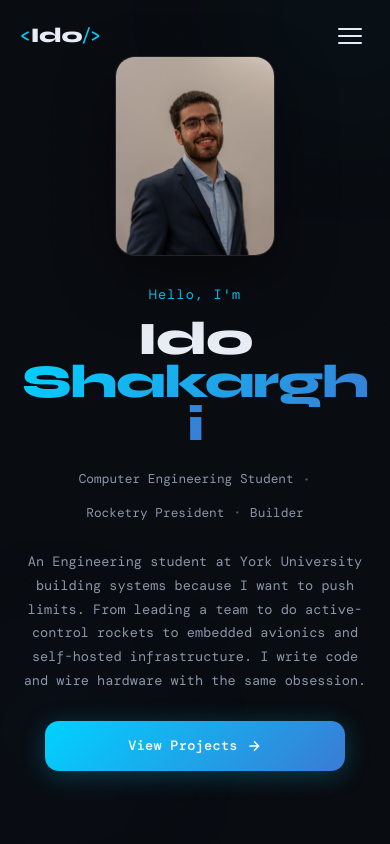
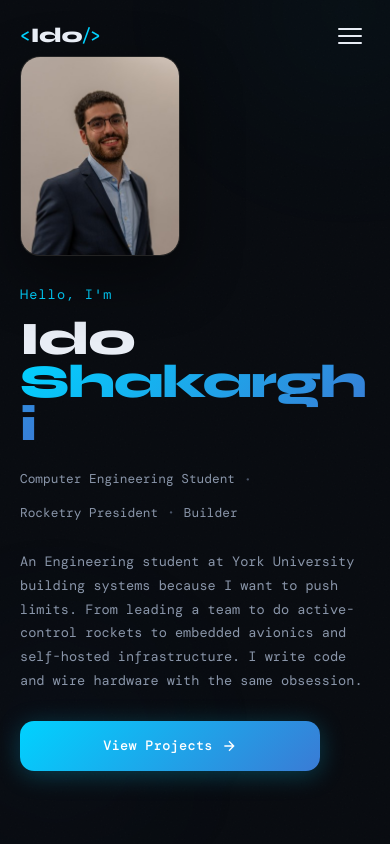
Before and after one commit to idoshakarghi/portfoliowebsite, a React (Vite) app: page / in a window 390 px wide. Shown: the top 844 px of the page. Built offline with nearby package versions, Linux system fonts and the light colour scheme; a web font is replaced by a local one.

Commit message:
hopefullyfixedalighnment

```diff
--- a/src/components/Hero.css
+++ b/src/components/Hero.css
@@ -299,22 +299,24 @@
 
 @media (max-width: 900px) {
   .hero {
-    padding: 80px 32px 24px;
+    padding: 80px 24px 24px;
     min-height: auto;
     justify-content: flex-start;
+    align-items: flex-start;
   }
 
   .hero__inner {
     grid-template-columns: 1fr;
     gap: 28px;
-    justify-items: center;   /* centers both columns */
+    justify-items: start;
+    margin: 0;
+    max-width: 100%;
   }
 
-  /* Photo on top */
   .hero__visual {
     order: -1;
     width: 100%;
-    justify-content: center;
+    justify-content: flex-start;
   }
 
   .hero__photo-frame {
@@ -323,40 +325,42 @@
     border-radius: 20px;
   }
 
-  /* Hide stat cards */
-  .hero__stat-card { display: none; }
+  .hero__stat-card {
+    display: none;
+  }
 
-  /* Center all text */
   .hero__content {
-    align-items: center;
-    text-align: center;
+    align-items: flex-start;
+    text-align: left;
     width: 100%;
   }
 
-  .hero__greeting { justify-content: center; }
-  .hero__roles    { justify-content: center; }
-  .hero__actions  { justify-content: center; }
-  .hero__socials  { justify-content: center; }
+  .hero__greeting,
+  .hero__roles,
+  .hero__actions,
+  .hero__socials {
+    justify-content: flex-start;
+  }
 
   .hero__bio {
-    text-align: center;
-    margin-left: auto;
-    margin-right: auto;
+    text-align: left;
+    margin-left: 0;
+    margin-right: 0;
     max-width: 600px;
   }
 
-  .hero__blob--1 { width: 380px; height: 380px; right: -60px; }
-  .hero__blob--2 { width: 340px; height: 340px; left: -60px; }
-  .hero__inner {
-  justify-items: center;
+  .hero__blob--1 {
+    width: 380px;
+    height: 380px;
+    right: -60px;
+  }
+
+  .hero__blob--2 {
+    width: 340px;
+    height: 340px;
+    left: -60px;
+  }
 }
-
-.hero__content {
-  align-items: center;
-  text-align: center;
-}
-}
-
 /* ─── Mobile (≤640px) ────────────────────────────────────────────────────── */
 
 @media (max-width: 640px) {
```
